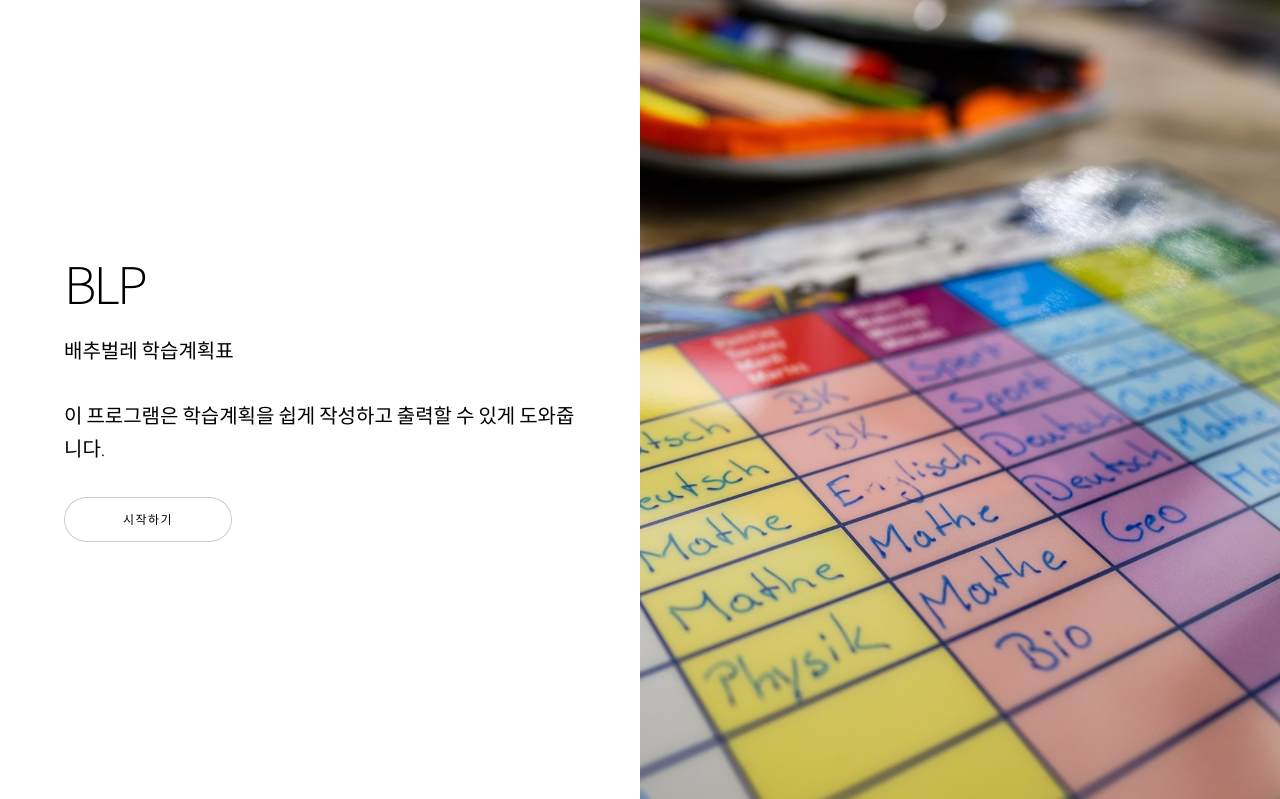
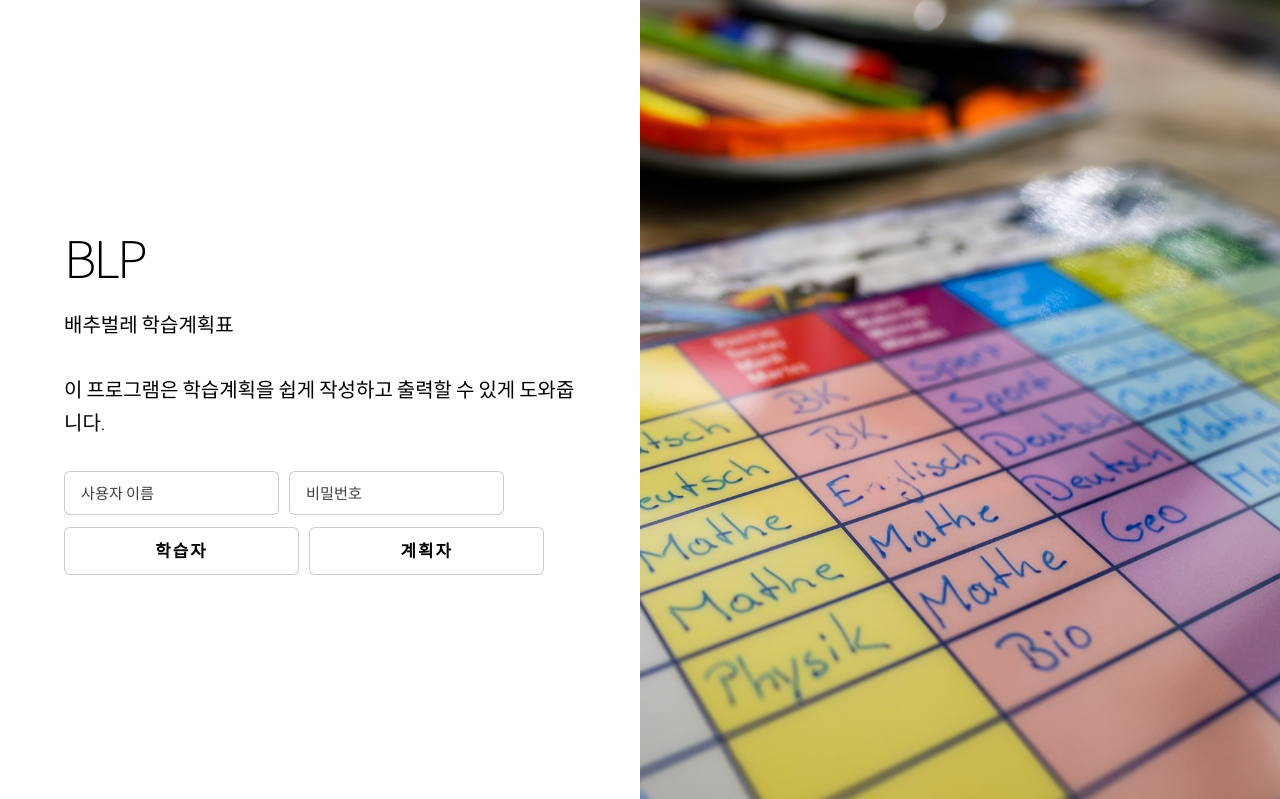
Before and after one commit to s2kstd9/easyplan, a Django app: page / in a window 1280 px wide. Shown: the top 799 px of the page. Run offline with Django 4.2, Linux system fonts and the light colour scheme.

Commit message:
Add login text boxes and split Learner and Planner buttons to landing hero section

```diff
--- a/templates/landing.html
+++ b/templates/landing.html
@@ -67,6 +67,90 @@
 				object-fit: cover !important;
 			}
 		}
+
+		/* 랜딩 페이지 로그인 입력 박스 및 2개 분할 버튼 스타일 */
+		.landing-login-form {
+			margin-top: 1.2rem;
+			width: 100%;
+			max-width: 440px;
+		}
+
+		.login-inputs-row {
+			display: flex;
+			gap: 10px;
+			margin-bottom: 12px;
+			width: 100%;
+		}
+
+		.login-inputs-row input {
+			flex: 1;
+			height: 2.8rem;
+			padding: 0 1rem;
+			background: rgba(255, 255, 255, 0.95);
+			border: 1px solid rgba(0, 0, 0, 0.2);
+			border-radius: 6px;
+			font-size: 0.95rem;
+			color: #333;
+			outline: none;
+			box-sizing: border-box;
+			box-shadow: inset 0 1px 3px rgba(0,0,0,0.05);
+		}
+
+		.login-inputs-row input:focus {
+			border-color: #47D3E5;
+			background: #ffffff;
+			box-shadow: 0 0 0 2px rgba(71, 211, 229, 0.3);
+		}
+
+		.landing-buttons-row {
+			display: flex;
+			gap: 10px;
+			width: 100%;
+		}
+
+		.landing-buttons-row .button {
+			flex: 1;
+			text-align: center;
+			padding: 0 0.8rem;
+			height: 3rem;
+			line-height: 3rem;
+			font-size: 1.05rem;
+			font-weight: 600;
+			border-radius: 6px;
+			margin: 0 !important;
+		}
+
+		@media screen and (orientation: portrait), screen and (max-width: 736px) {
+			.landing-login-form {
+				margin-top: 0.6rem;
+				max-width: 100%;
+			}
+
+			.login-inputs-row {
+				display: flex;
+				flex-direction: row;
+				gap: 8px;
+				margin-bottom: 8px;
+			}
+
+			.login-inputs-row input {
+				height: 2.4rem;
+				padding: 0 0.7rem;
+				font-size: 0.85rem;
+			}
+
+			.landing-buttons-row {
+				display: flex;
+				flex-direction: row;
+				gap: 8px;
+			}
+
+			.landing-buttons-row .button {
+				height: 2.6rem;
+				line-height: 2.6rem;
+				font-size: 0.92rem;
+			}
+		}
 	</style>
 </head>
 
@@ -82,9 +166,19 @@
 				<h1>BLP</h1>
 				<p class="major">배추벌레 학습계획표</p>
 				<p class="major">이 프로그램은 학습계획을 쉽게 작성하고 출력할 수 있게 도와줍니다.</p>
-				<ul class="actions stacked">
-					<li><a href="/home" class="button big wide smooth-scroll-middle">시작하기</a></li>
-				</ul>
+
+				<form method="POST" action="{% url 'login' %}" class="landing-login-form">
+					{% csrf_token %}
+					<div class="login-inputs-row">
+						<input type="text" name="userName" id="landingUserName" placeholder="사용자 이름" required />
+						<input type="password" name="userPW" id="landingUserPW" placeholder="비밀번호" required />
+					</div>
+
+					<div class="landing-buttons-row">
+						<a href="/home" class="button big wide btn-learner">학습자</a>
+						<a href="/home" class="button big wide btn-planner">계획자</a>
+					</div>
+				</form>
 			</div>
 			<div class="image">
 				<img src="/static/images/planner.jpg" alt="학습계획표 인트로" />
```
